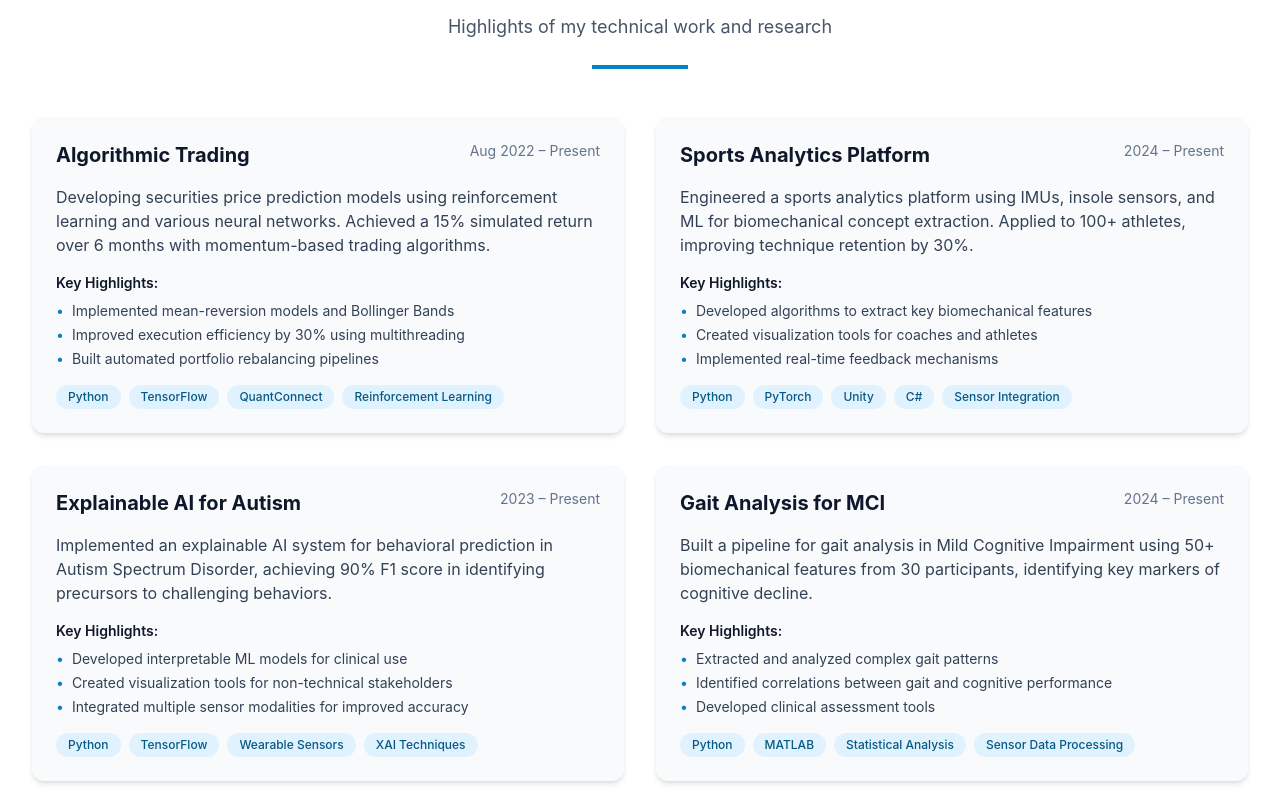
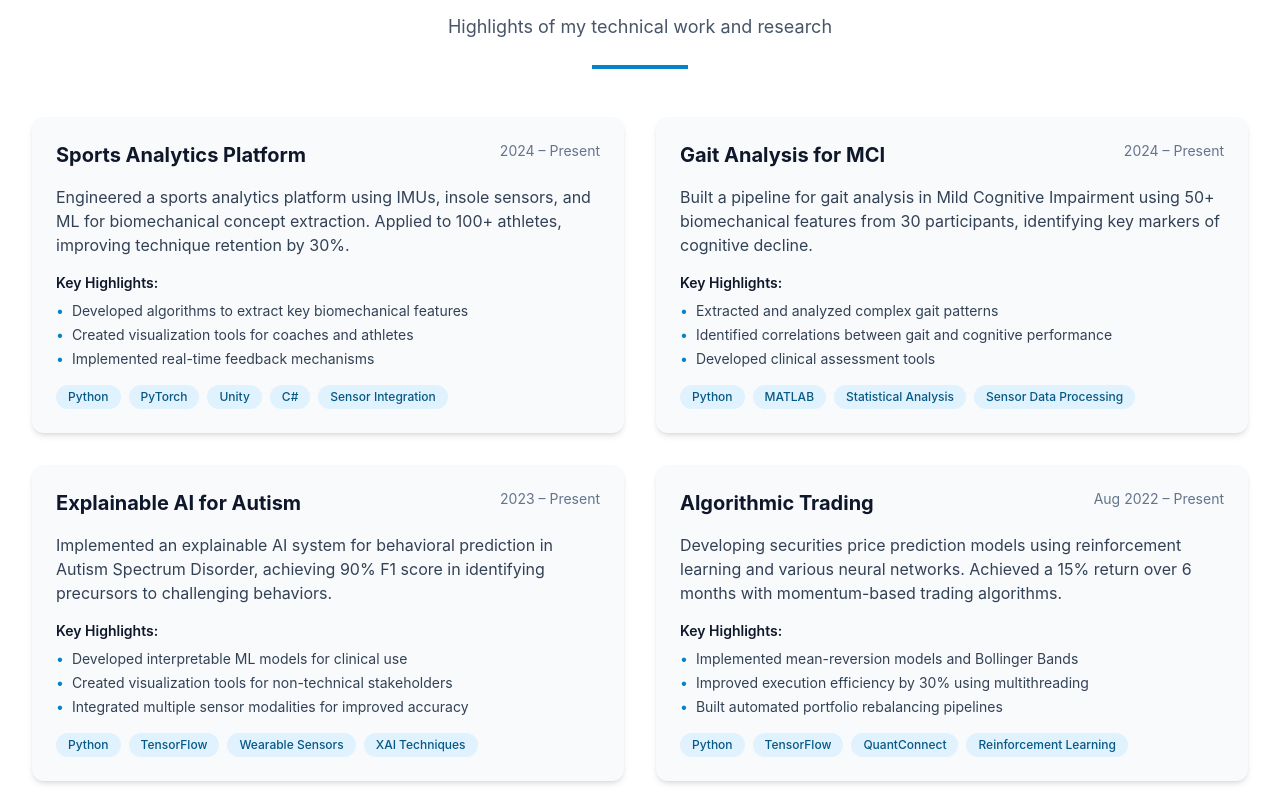
Before and after one commit to nibraaska/nibraaska.github.io, a React (Create React App) app: page / in a window 1280 px wide. Shown: the part 2783-3580 px from the top of the page. Built offline with nearby package versions, Linux system fonts and the light colour scheme.

Commit message:
Updated projects and added google scholar link

```diff
--- a/src/components/Layout.js
+++ b/src/components/Layout.js
@@ -228,6 +228,22 @@ const Layout = ({ children }) => {
                     />
                   </svg>
                 </a>
+                <a
+                  href="https://scholar.google.com/citations?user=nibraaska&user=2wlosyoAAAAJ"
+                  target="_blank"
+                  rel="noopener noreferrer"
+                  className="text-secondary-300 hover:text-white transition-colors duration-300"
+                  aria-label="Google Scholar"
+                >
+                  <svg
+                    xmlns="http://www.w3.org/2000/svg"
+                    className="h-6 w-6"
+                    fill="currentColor"
+                    viewBox="0 0 24 24"
+                  >
+                    <path d="M12 24a7 7 0 1 1 0-14 7 7 0 0 1 0 14zm0-24L0 9.5l4.838 3.94A8 8 0 0 1 12 9a8 8 0 0 1 7.162 4.44L24 9.5z" />
+                  </svg>
+                </a>
               </div>
             </div>
             <div>
--- a/src/components/Projects.js
+++ b/src/components/Projects.js
@@ -4,18 +4,6 @@ import { motion } from 'framer-motion';
 
 const Projects = () => {
   const projects = [
-    {
-      title: 'Algorithmic Trading',
-      period: 'Aug 2022 – Present',
-      description:
-        'Developing securities price prediction models using reinforcement learning and various neural networks. Achieved a 15% simulated return over 6 months with momentum-based trading algorithms.',
-      technologies: ['Python', 'TensorFlow', 'QuantConnect', 'Reinforcement Learning'],
-      highlights: [
-        'Implemented mean-reversion models and Bollinger Bands',
-        'Improved execution efficiency by 30% using multithreading',
-        'Built automated portfolio rebalancing pipelines',
-      ],
-    },
     {
       title: 'Sports Analytics Platform',
       period: '2024 – Present',
@@ -26,6 +14,18 @@ const Projects = () => {
         'Developed algorithms to extract key biomechanical features',
         'Created visualization tools for coaches and athletes',
         'Implemented real-time feedback mechanisms',
+      ],
+    },
+    {
+      title: 'Gait Analysis for MCI',
+      period: '2024 – Present',
+      description:
+        'Built a pipeline for gait analysis in Mild Cognitive Impairment using 50+ biomechanical features from 30 participants, identifying key markers of cognitive decline.',
+      technologies: ['Python', 'MATLAB', 'Statistical Analysis', 'Sensor Data Processing'],
+      highlights: [
+        'Extracted and analyzed complex gait patterns',
+        'Identified correlations between gait and cognitive performance',
+        'Developed clinical assessment tools',
       ],
     },
     {
@@ -41,20 +41,20 @@ const Projects = () => {
       ],
     },
     {
-      title: 'Gait Analysis for MCI',
-      period: '2024 – Present',
+      title: 'Algorithmic Trading',
+      period: 'Aug 2022 – Present',
       description:
-        'Built a pipeline for gait analysis in Mild Cognitive Impairment using 50+ biomechanical features from 30 participants, identifying key markers of cognitive decline.',
-      technologies: ['Python', 'MATLAB', 'Statistical Analysis', 'Sensor Data Processing'],
+        'Developing securities price prediction models using reinforcement learning and various neural networks. Achieved a 15% return over 6 months with momentum-based trading algorithms.',
+      technologies: ['Python', 'TensorFlow', 'QuantConnect', 'Reinforcement Learning'],
       highlights: [
-        'Extracted and analyzed complex gait patterns',
-        'Identified correlations between gait and cognitive performance',
-        'Developed clinical assessment tools',
+        'Implemented mean-reversion models and Bollinger Bands',
+        'Improved execution efficiency by 30% using multithreading',
+        'Built automated portfolio rebalancing pipelines',
       ],
     },
     {
       title: 'Mobile Health App for ASD',
-      period: '2024 – Present',
+      period: '2022 – 2023',
       description:
         'Built a cross-platform Flutter survey app for caregivers of children with Autism Spectrum Disorder, facilitating data collection for research and clinical interventions.',
       technologies: ['Flutter', 'Dart', 'Firebase', 'RESTful APIs'],
```
